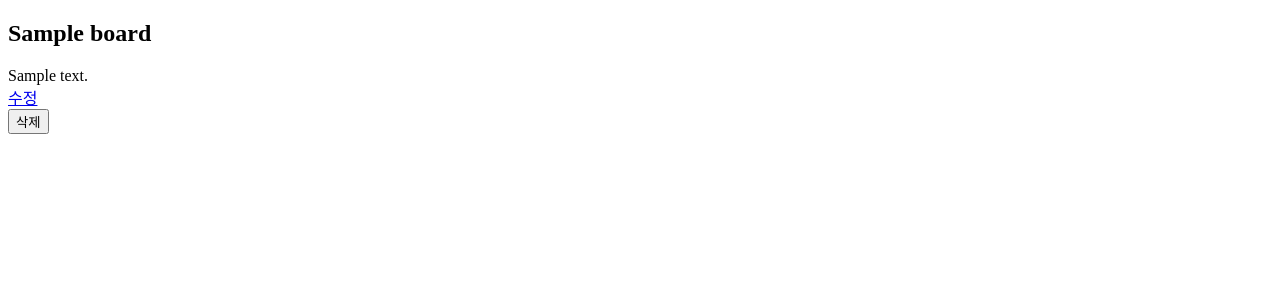
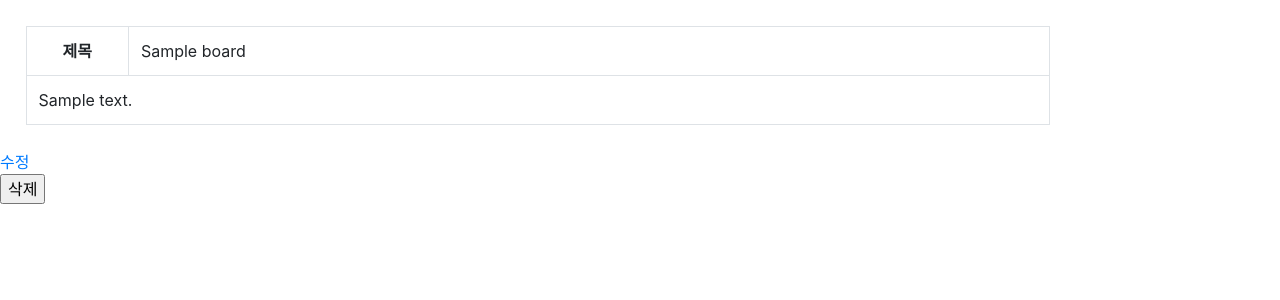
Before and after one commit to kimmy100b/board_php_new, a PHP site: page /list_view.php?id=1 in a window 1280 px wide. Shown: the top 300 px of the page. Run offline with PHP 8.4, Linux system fonts and the light colour scheme; tables that the repository leaves empty or names only in its code hold one stand-in row (values such as "Sample post"); data that the repository does not hold is empty.

Commit message:
list_view table 완성

```diff
--- /dev/null
+++ b/css/listViewStyle.css
@@ -0,0 +1,9 @@
+.table {
+    margin: 2% 2% 2% 2%;
+    width: 80%;
+}
+
+.th-title {
+    width: 10%;
+    text-align: center;
+}
--- a/list_view.php
+++ b/list_view.php
@@ -17,24 +17,30 @@ $board = mysqli_fetch_array($result);
 <head>
     <meta charset="UTF-8">
     <meta name="viewport" content="width=device-width, initial-scale=1.0">
+    <link rel="stylesheet" href="https://stackpath.bootstrapcdn.com/bootstrap/4.5.0/css/bootstrap.min.css" integrity="sha384-9aIt2nRpC12Uk9gS9baDl411NQApFmC26EwAOH8WgZl5MYYxFfc+NcPb1dKGj7Sk" crossorigin="anonymous">
+    <link rel="stylesheet" href="css/listViewStyle.css">
     <title>Document</title>
 </head>
 <body>
     <article>
-    <?php if (!empty($board)) { ?>
-    <h2><?= $board['title'] ?>
-    </h2>
-    <div class="content">
-        <?= $board['content'] ?>
-    </div>
-    <div>
+    <table class="table table-bordered">
+  <tbody>
+    <tr>
+      <th scope="row" class="th-title">제목</th>
+      <td><?= $board['title'] ?></td>
+    </tr>
+     <tr>
+      <td colspan="2" class="content"><?= $board['content'] ?></td>
+    </tr>
+  </tbody>
+</table>
+   <div>
         <a href="modify.php?id=<?= $board['id'] ?>">수정</a>
         <form method="POST" action="process.php?mode=delete">
             <input type="hidden" name="id" value="<?= $board['id'] ?>" />
             <input type="submit" value="삭제" />
         </form>
     </div>
-    <?php } ?>
-    </article>
+   </article>
 </body>
 </html>
```
